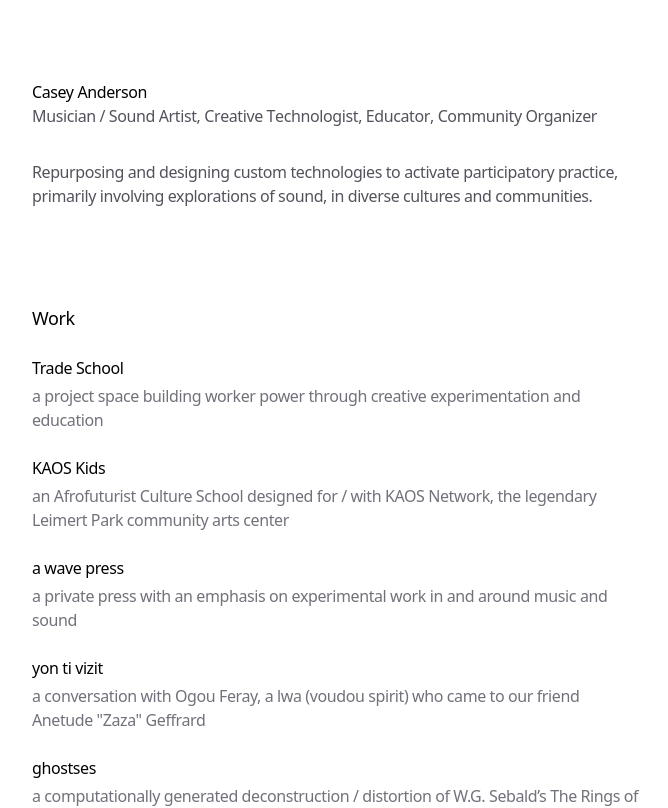
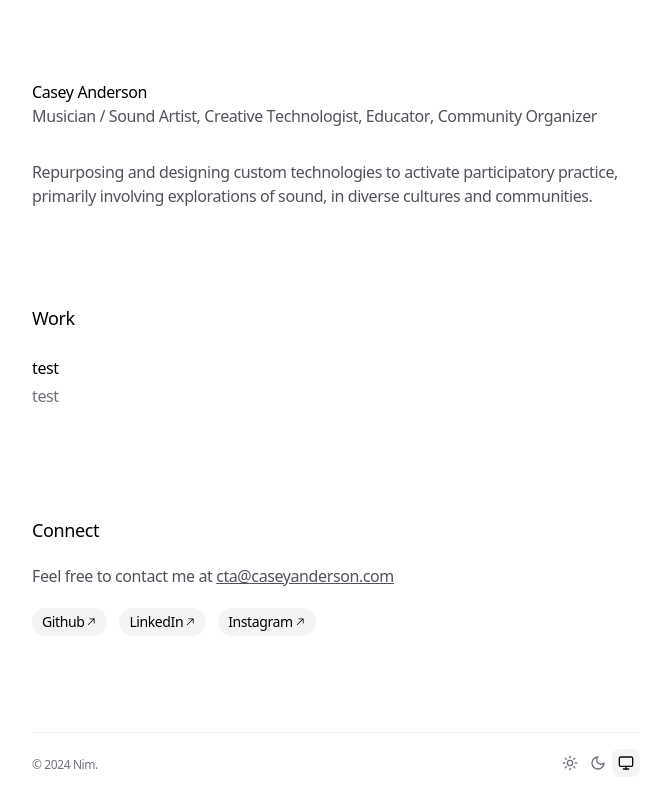
Before and after one commit to caseyanderson/caseyanderson.work, a Next.js app: page / in a window 1280 px wide. Shown: the top 808 px of the page, without its empty margins (304-972 px from the left). Built offline with nearby package versions, Linux system fonts and the light colour scheme.

Commit message:
resets data for test

```diff
--- a/app/data.ts
+++ b/app/data.ts
@@ -77,6 +77,7 @@
 **/
 
 export const BLOG_POSTS: BlogPost[] = [
+/**
     {
         title: 'Trade School',
         description: 'a project space building worker power through creative experimentation and education',
@@ -149,6 +150,14 @@
         link: '/blog/emy',
         uid: 'blog-12',
     },
+**/
+    {
+        title: 'test',
+        description: 'test',
+        link: '/blog/emy',
+        uid: 'blog-1',
+    },
+
 
 ]
 
```
